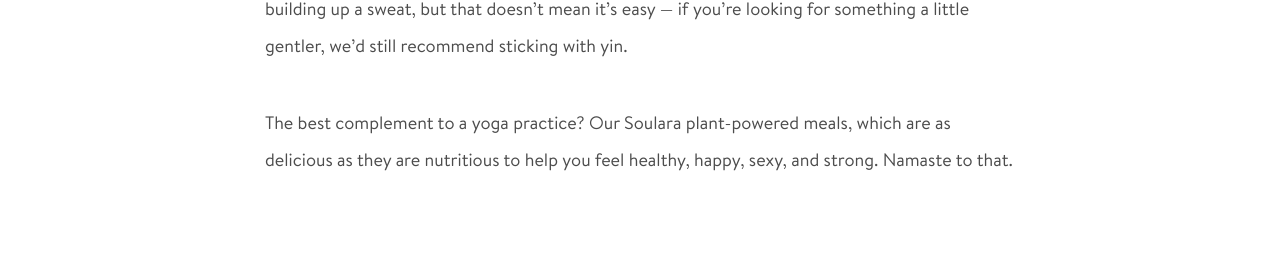
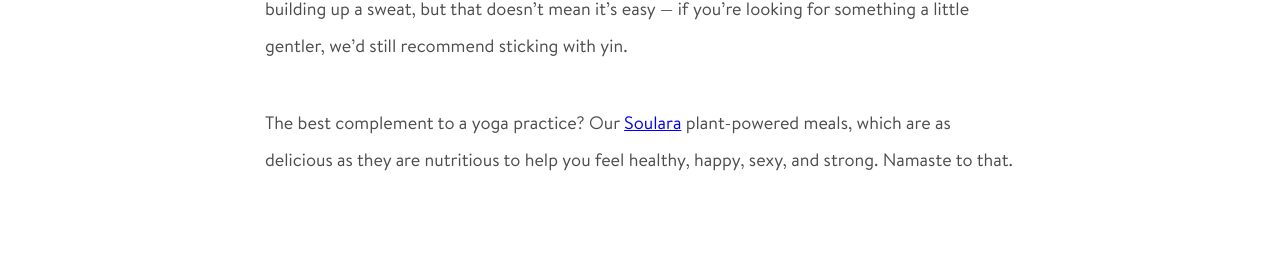
Before and after one commit to mattvernon/soulara-blog, a Jekyll site: the page built from _posts/2017-10-29-there-are-how-many-different-types-of-yoga.markdown, in a window 1280 px wide and 900 px high, scrolled down 2619 px. Shown: the part 144-424 px from the top of the window. Built offline with Jekyll 4.4.1, drawn with Linux system fonts in a browser that asks for light colours; some web fonts are replaced; comment, search, counter and statistics services are not loaded; part of the change alters nothing that is shown.

```diff
--- a/_posts/2017-10-29-there-are-how-many-different-types-of-yoga.markdown
+++ b/_posts/2017-10-29-there-are-how-many-different-types-of-yoga.markdown
@@ -35,4 +35,4 @@ Kundalini (or “serpent”) yoga is a bit different than your traditional flow.
 **Iyengar**
 Perhaps less common, this practice is a great one for those of all levels and ages. Also known by its moniker “furniture yoga,” it was developed by B.K.S. Iyengar and draws on props like straps, blocks, and harnesses to help you perfectly achieve an asana. It prioritises alignment over building up a sweat, but that doesn’t mean it’s easy — if you’re looking for something a little gentler, we’d still recommend sticking with yin.
 
-The best complement to a yoga practice? Our Soulara plant-powered meals, which are as delicious as they are nutritious to help you feel healthy, happy, sexy, and strong. Namaste to that.
+The best complement to a yoga practice? Our [Soulara](https://www.soulara.com.au/) plant-powered meals, which are as delicious as they are nutritious to help you feel healthy, happy, sexy, and strong. Namaste to that.
```
